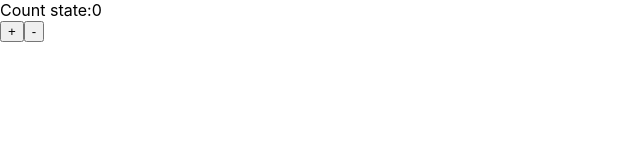
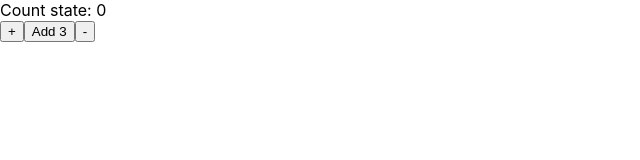
Before and after one commit to Edyta2801/redux-exercises, a React (Create React App) app: page / in a window 1280 px wide. Shown: the top 160 px of the page, without its empty margins (0-640 px from the left). Built offline with nearby package versions, Linux system fonts and the light colour scheme.

Commit message:
additional functionality in counter

```diff
--- a/src/Counter.js
+++ b/src/Counter.js
@@ -1,24 +1,19 @@
 import React from 'react';
 import { connect } from 'react-redux';
-import { increment } from './store/counter'
-
-
+import { increment } from './store/counter';
  const mapStateToProps = store => ({
   _counterValue: store.counter
-})
-
+});
  const mapDispatchToProps = dispatch => ({
-    _increment: () => dispatch(increment())
-})
-
-
+  _increment: val => dispatch(increment(val))
+});
  const Counter = props => {
+  console.log('Counter props', props);
   return <div>
-        <div>Count state:{props._counterValue}</div>
-        <button onClick={props._increment}>+</button>
+    <div>Count state: {props._counterValue}</div>
+    <button onClick={() => props._increment()}>+</button>
+    <button onClick={() => props._increment(3)}>Add 3</button>
     <button>-</button>
   </div>
-
-}
-
-export default connect(mapStateToProps, mapDispatchToProps)(Counter)
+};
+ export default connect(mapStateToProps, mapDispatchToProps)(Counter);
--- a/src/index.js
+++ b/src/index.js
@@ -17,7 +17,7 @@ import cart, { addToCart } from './store/cart';
 const rootReducer = combineReducers({
   cart,
   counter,
-  // todos
+  todos
 });
 const store = createStore(
   rootReducer,
--- a/src/store/counter.js
+++ b/src/store/counter.js
@@ -2,8 +2,9 @@ const INCREMENT = 'INCREMENT'
 const DECREMENT = 'DECREMENT'
 const RESET = 'RESET'
 
-export const increment = () => ({
-    type: INCREMENT
+export const increment = (value=1) => ({
+    type: INCREMENT,
+    value
 });
 export const decrement = () => ({
     type: DECREMENT
@@ -17,7 +18,7 @@ export const reset = () => ({
 export default (state = 0, action) => {
     switch (action.type) {
         case 'INCREMENT':
-            return (state + 1)
+            return (state + action.value)
         case 'DECREMENT':
             return (state - 1)
         case ' RESET':
```
Lines whose indentation alone changed are shown as unchanged.
